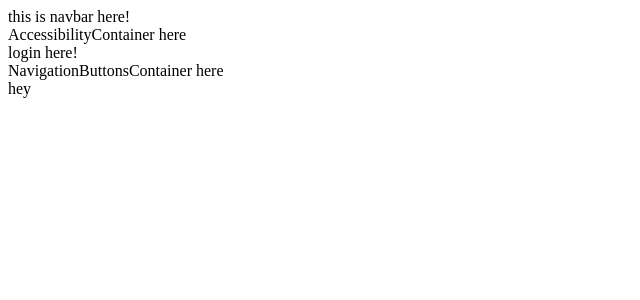
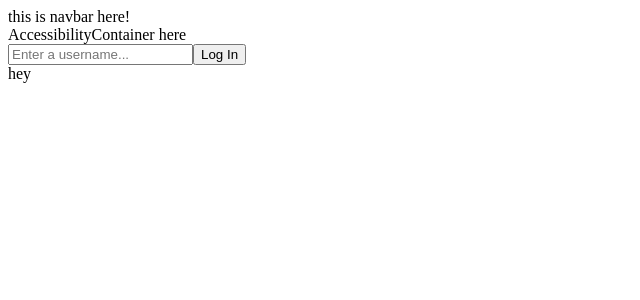
Before and after one commit to sylwiavargas/mod4-frontend, a React (Create React App) app: page / in a window 1280 px wide. Shown: the top 300 px of the page, without its empty margins (0-640 px from the left). Built offline with nearby package versions, Linux system fonts and the light colour scheme.

Commit message:
navigation buttons done

```diff
--- /dev/null
+++ b/src/components/loginForm.js
@@ -0,0 +1,24 @@
+import React from 'react';
+
+class LoginForm extends React.Component {
+
+  render(){
+    // console.log(this.props)
+    const {saveData, logged, loginUser, userName} = this.props
+    // console.log(saveUserName, logged, loginUser)
+    if (logged === false) {
+      return (
+        <div className="login">
+          <form className="login-form">
+            <input placeholder="Enter a username..." name="userName" onChange={(event) => saveUserName(event)}/>
+            <input type="submit" value="Log In" onClick={() => loginUser(userName)}/>
+          </form>
+        </div>
+      )
+    } else {
+      return null
+    }
+  }
+}
+
+export default LoginForm;
--- a/src/containers/App.js
+++ b/src/containers/App.js
@@ -6,20 +6,40 @@ import MainContainer from './MainContainer.js';
 class App extends Component {
 
   state = {
-    logged: true
+    logged: false,
+    userName: "",
+    caseStudies: true,
   }
 
   changeLogin = () => {
     return this.setState(prevState => {
-      return {logged: !prevState}
+      return {logged: !prevState.logged}
+    })
+  }
+
+  changePage = () => {
+    return this.setState(prevState => {
+      return {caseStudies: !prevState.caseStudies}
+    })
+  }
+
+  saveData = (event) => {
+    this.setState({
+      [event.target.name]: event.target.value
     })
   }
 
   render() {
-    // console.log(this.state)
+    console.log(this.state)
     return (
       <div>
-      <NavBarContainer logged={this.state.logged} changeLogin={this.changeLogin}/>
+      <NavBarContainer
+        logged={this.state.logged}
+        changeLogin={this.changeLogin}
+        saveData={this.saveData}
+        userName={this.state.userName}
+        caseStudies={this.state.caseStudies}
+        changePage={this.changePage}/>
       <MainContainer logged={this.state.logged}/>
       </div>
     )
--- a/src/containers/LoginContainer.js
+++ b/src/containers/LoginContainer.js
@@ -1,13 +1,34 @@
 // here will be login / logout
 
 import React, { Component } from 'react';
+// import LoginForm from '../compontents/loginForm'
 
 class LoginContainer extends Component {
 
   render() {
-    return (
-      <div> login here!</div>
-    );
+    const {logged, changeLogin, saveData, userName} = this.props
+    // console.log(logged, changeLogin)
+
+    return (!logged ?
+          <div className="login">
+            <form className="login-form">
+              <input
+              placeholder="Enter a username..."
+              name="userName"
+              onChange={(event) => saveData(event)}/>
+              <input
+              type="submit"
+              value="Log In"
+              onClick={() => changeLogin()}
+              />
+            </form>
+          </div>
+    : <div> Hey, {userName}!
+        <button
+        onClick={()=>changeLogin()}>
+        Log out!
+        </button>
+      </div>)
   }
 
 }
--- a/src/containers/NavBarContainer.js
+++ b/src/containers/NavBarContainer.js
@@ -6,13 +6,26 @@ import NavigationButtonsContainer from './NavigationButtonsContainer.js'
 class NavBarContainer extends Component {
 
   render() {
+    const {logged, changeLogin, saveData, userName, caseStudies, changePage} = this.props
+    // console.log(this.props)
+
     return (
       <div>this is navbar here!
       <AccessibilityContainer />
-      <LoginContainer />
-      <NavigationButtonsContainer />
+      <LoginContainer
+        logged={logged}
+        changeLogin={changeLogin}
+        saveData={saveData}
+        userName={userName}
+      />
+      <NavigationButtonsContainer
+        logged={logged}
+        caseStudies={caseStudies}
+        changePage={changePage}
+      />
       </div>
     );
+
   }
 
 }
--- a/src/containers/NavigationButtonsContainer.js
+++ b/src/containers/NavigationButtonsContainer.js
@@ -5,9 +5,14 @@ import React, { Component } from 'react';
 class NavigationButtonsContainer extends Component {
 
   render() {
-    return (
-      <div> NavigationButtonsContainer here</div>
-    );
+    const {logged, caseStudies, changePage} = this.props
+    // console.log(logged)
+
+    return (logged ?
+        caseStudies ?
+        <button onClick={()=>{changePage()}}> See Case Studies </button>
+        : <button onClick={()=>{changePage()}}> See Message Board</button>
+    : null)
   }
 
 }
```
